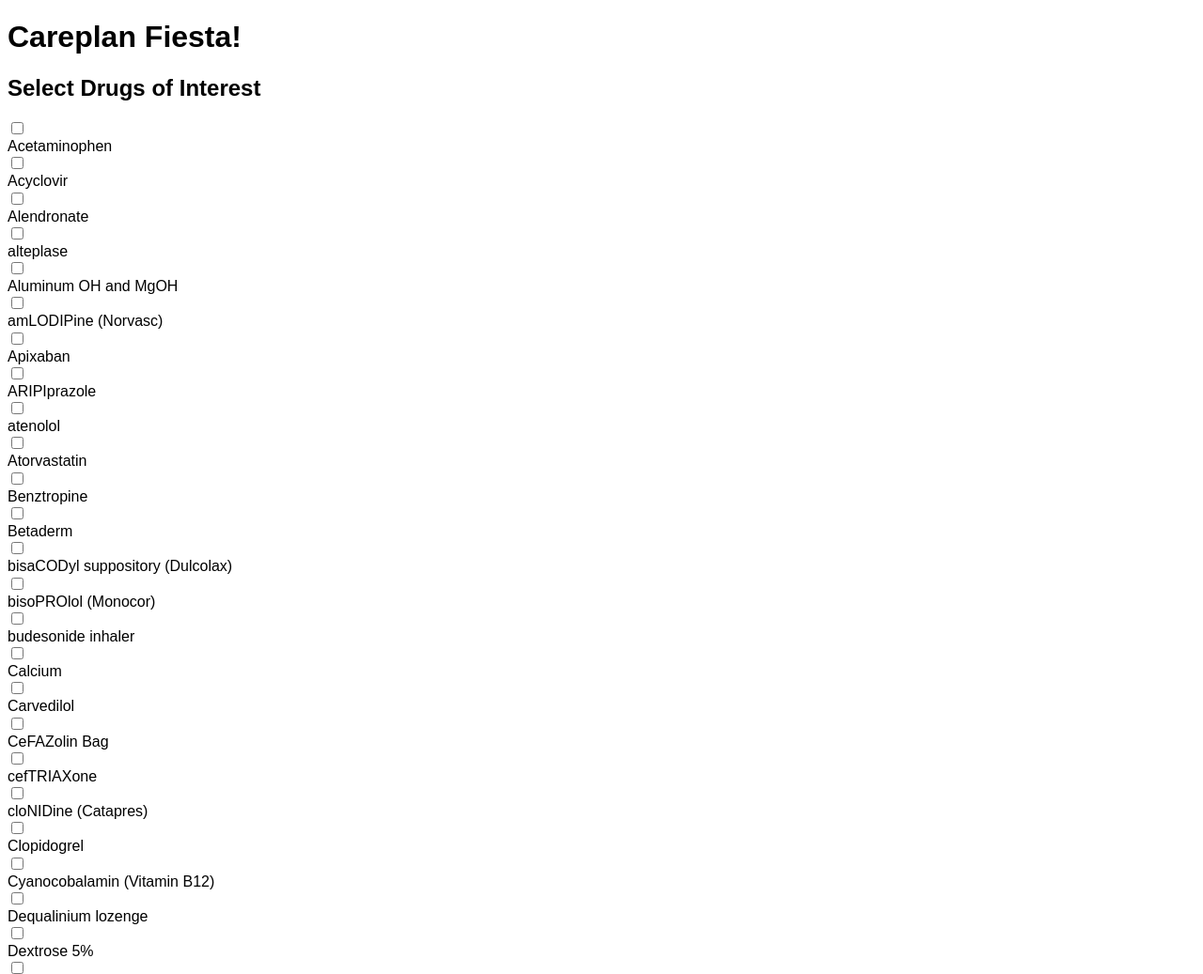
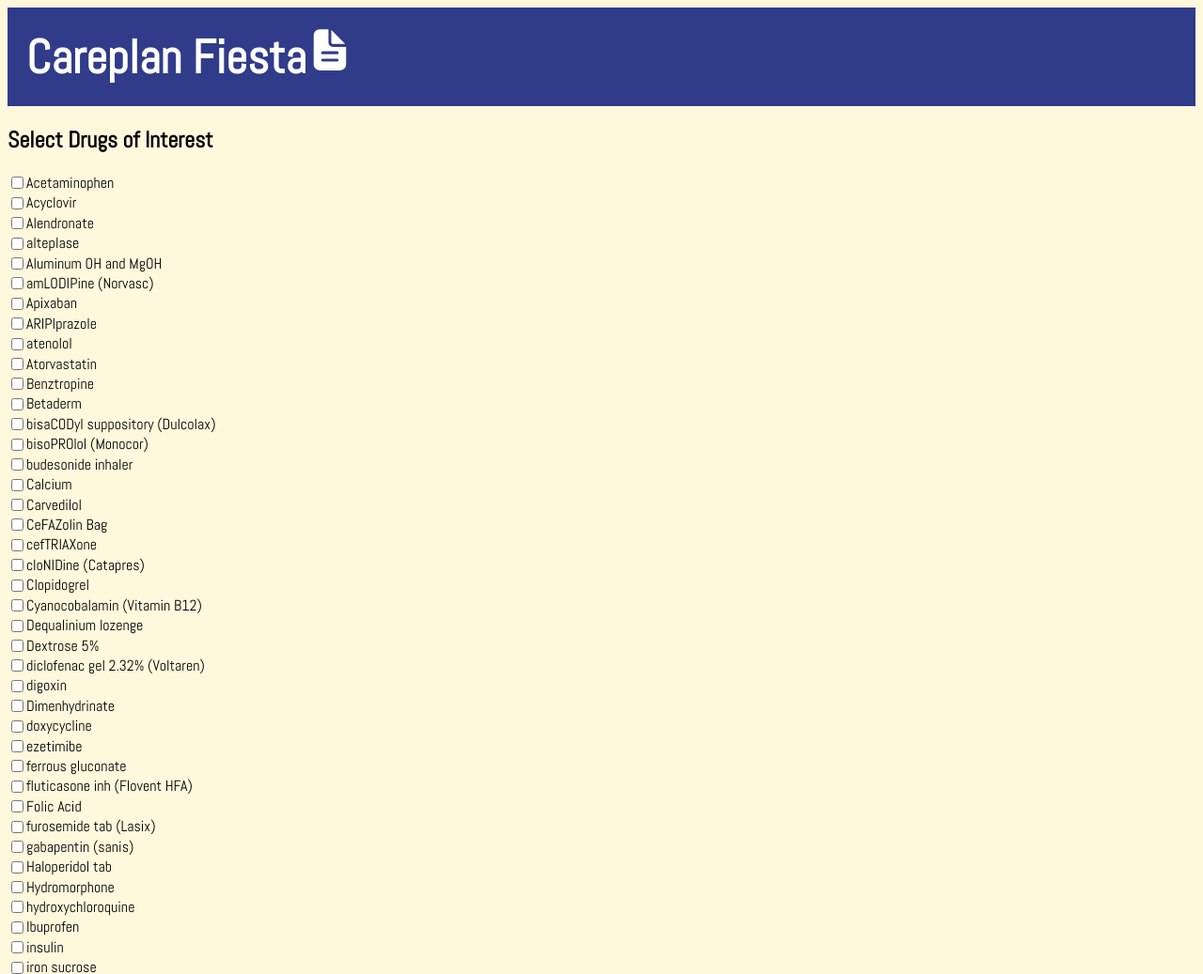
Before and after one commit to kdavina/healthcare-fiesta, a website: page index.html in a window 1280 px wide. Shown: the top 1037 px of the page at 94% size. Drawn offline with nearby package versions, Linux system fonts and the light colour scheme.

Commit message:
implement basic CSS styling and make drug names on same line as checkbox

```diff
--- /dev/null
+++ b/css/style.css
@@ -0,0 +1,63 @@
+html {
+  font-family: Abel;
+}
+
+h1{
+  background-color: rgba(36, 47, 133, 0.94);
+  color:white;
+  padding:20px;
+  margin:0px;
+  font-size: 50px;
+}
+
+body{
+  background-color: cornsilk;
+}
+
+/*
+
+Tutorial for building a basic responsive table, taken from Mozilla's tutorial https://developer.mozilla.org/en-US/docs/Learn/HTML/Tables/Basics
+Template taken from
+https://github.com/mdn/learning-area/blob/master/html/tables/basic/minimal-table.css */
+
+table {
+  border-collapse: collapse;
+  border: 2px solid rgb(200,200,200);
+  letter-spacing: 1px;
+  font-size: 0.8rem;
+}
+
+td, th {
+  border: 1px solid rgb(190,190,190);
+  padding: 10px 20px;
+}
+
+th {
+  background-color: rgb(235,235,235);
+}
+
+td {
+  text-align: center;
+}
+
+tr:nth-child(even) td {
+  background-color: rgb(250,250,250);
+}
+
+tr:nth-child(odd) td {
+  background-color: rgb(245,245,245);
+}
+
+caption {
+  padding: 10px;
+}
+
+input[type=checkbox] {
+  vertical-align: middle;
+  position: relative;
+  bottom: 1px;
+}
+
+label {
+  display: inline;
+}
--- a/index.html
+++ b/index.html
@@ -7,26 +7,17 @@ https://github.com/mdn/learning-area/blob/master/html/tables/basic/blank-templat
  -->
     <head>
     <meta charset="utf-8">
-    <title>Table template</title>
-    <link href="minimal-table.css" rel="stylesheet" type="text/css">
+    <title>Careplan-fiesta</title>
+    <link href='https://fonts.googleapis.com/css?family=Abel' rel='stylesheet'>
+    <link href="css/style.css" rel="stylesheet" type="text/css">
+
     <head>
         <script src="https://d3js.org/d3.v4.min.js"></script>
-        <style>
-
-            input[type=checkbox] {
-                vertical-align: middle;
-                position: relative;
-                bottom: 1px;
-            }
-
-            label {
-                display: block;
-            }
-        </style>
+        <script type="module" src="https://unpkg.com/ionicons@5.5.2/dist/ionicons/ionicons.esm.js"></script>
+        <script nomodule src="https://unpkg.com/ionicons@5.5.2/dist/ionicons/ionicons.js"></script>
     </head>
     <body>
-
-        <h1 id='websiteTitle'>Careplan Fiesta!</h1>
+        <h1 id='websiteTitle'>Careplan Fiesta<ion-icon name="document-text"></ion-icon></h1>
         <h2>Select Drugs of Interest</h2>
         <div id='drugList'></div>
 
--- a/minimal-table.css
+++ /dev/null
@@ -1,41 +0,0 @@
-/*
-
-Tutorial for building a basic responsive table, taken from Mozilla's tutorial https://developer.mozilla.org/en-US/docs/Learn/HTML/Tables/Basics
-Template taken from
-https://github.com/mdn/learning-area/blob/master/html/tables/basic/minimal-table.css */
-
-html {
-    font-family: sans-serif;
-  }
-
-  table {
-    border-collapse: collapse;
-    border: 2px solid rgb(200,200,200);
-    letter-spacing: 1px;
-    font-size: 0.8rem;
-  }
-
-  td, th {
-    border: 1px solid rgb(190,190,190);
-    padding: 10px 20px;
-  }
-
-  th {
-    background-color: rgb(235,235,235);
-  }
-
-  td {
-    text-align: center;
-  }
-
-  tr:nth-child(even) td {
-    background-color: rgb(250,250,250);
-  }
-
-  tr:nth-child(odd) td {
-    background-color: rgb(245,245,245);
-  }
-
-  caption {
-    padding: 10px;
-  }
--- a/utils.js
+++ b/utils.js
@@ -12,13 +12,18 @@ function homepageSetup(){
 function createCheckboxes(items){
     for (i = 0; i < items.length; i++){
         // https://stackoverflow.com/questions/28678027/create-and-populate-with-dom-a-checkbox-list-with-array-values-in-javascript/28678424
+        let sampleDiv = document.createElement("div");
         let checkBox = document.createElement("input");
         let label = document.createElement("label");
         checkBox.type = "checkbox";
+        checkBox.name = "GenericName";
         checkBox.value = items[i];
-        checkBox.name = "GenericName";
-        drugList.appendChild(checkBox);
-        drugList.appendChild(label);
+        checkBox.id = i;
+        label.htmlFor = i;
+        label.value = items[i];
+        drugList.appendChild(sampleDiv)
+        sampleDiv.appendChild(checkBox);
+        sampleDiv.appendChild(label);
         label.appendChild(document.createTextNode(items[i]));
     };
 }
```
